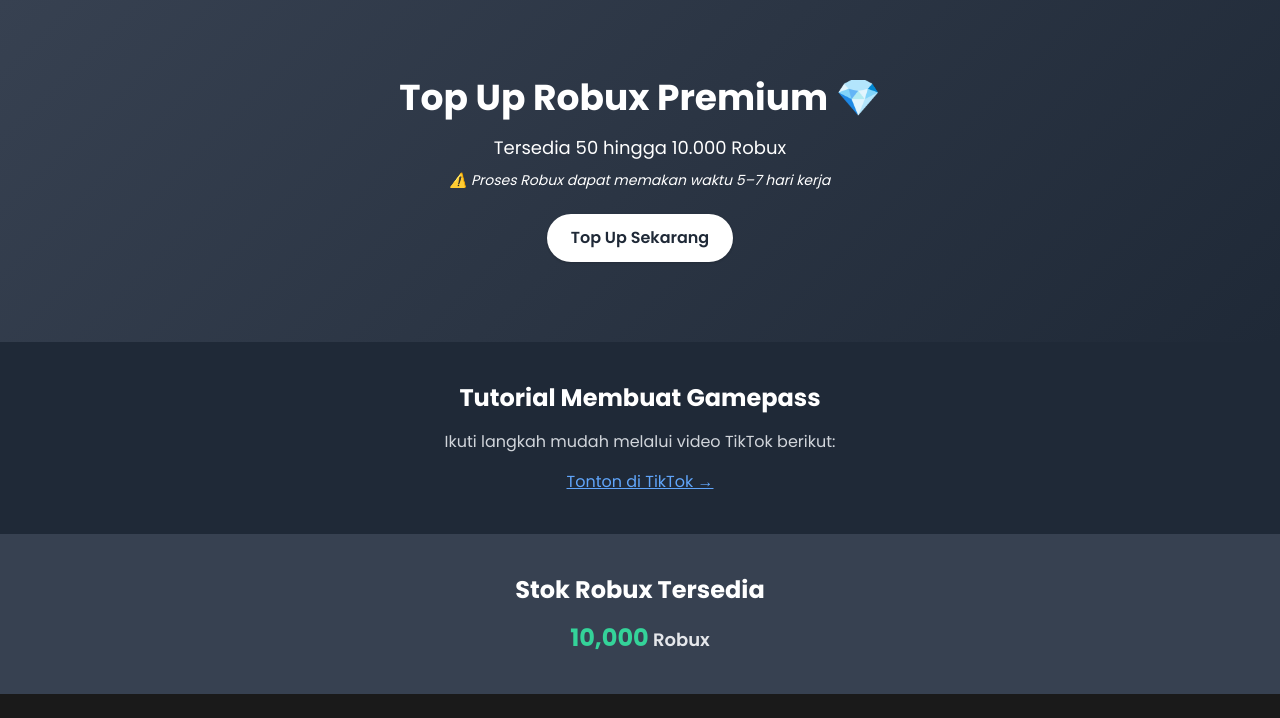
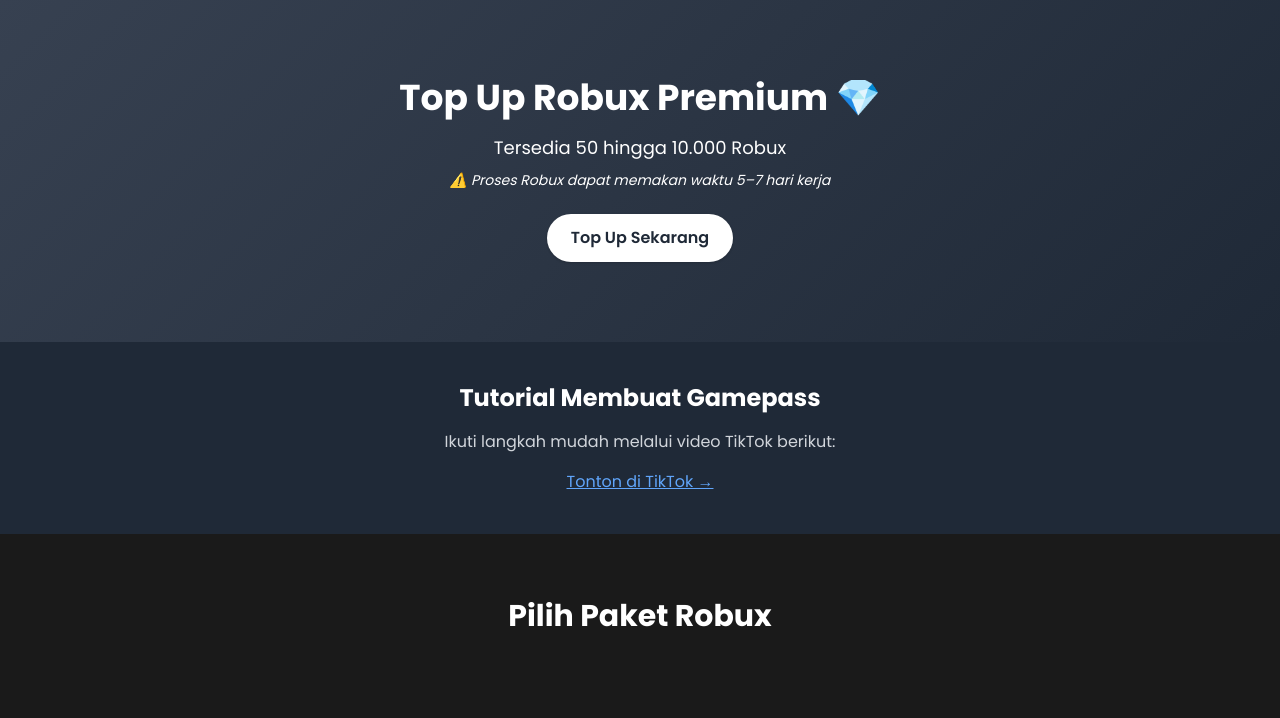
Before and after one commit to NabelKDev/-BorneoRoblox, a plain HTML site: page index.html in a window 1280 px wide. Shown: the part 82-800 px from the top of the page. Drawn offline with nearby package versions, Linux system fonts and the light colour scheme; a script that the page names is missing.

Commit message:
Update index.html

```diff
--- a/index.html
+++ b/index.html
@@ -146,14 +146,6 @@
       <a href="https://vt.tiktok.com/ZSBbF6YYD/" target="_blank" class="text-blue-400 underline hover:text-blue-300">Tonton di TikTok &rarr;</a>
     </section>
 
-    <!-- Stok Robux -->
-    <section class="py-10 px-6 bg-gray-700 text-center">
-      <h3 class="text-2xl font-bold text-white mb-4">Stok Robux Tersedia</h3>
-      <p class="text-lg font-semibold text-gray-200" id="stok-display">
-        <span class="loading">Memuat stok...</span>
-      </p>
-    </section>
-
     <!-- Paket Robux -->
     <section id="paket" class="py-16 px-6 max-w-6xl mx-auto">
       <h3 class="text-3xl font-bold text-center mb-12 text-white">Pilih Paket Robux</h3>
```
